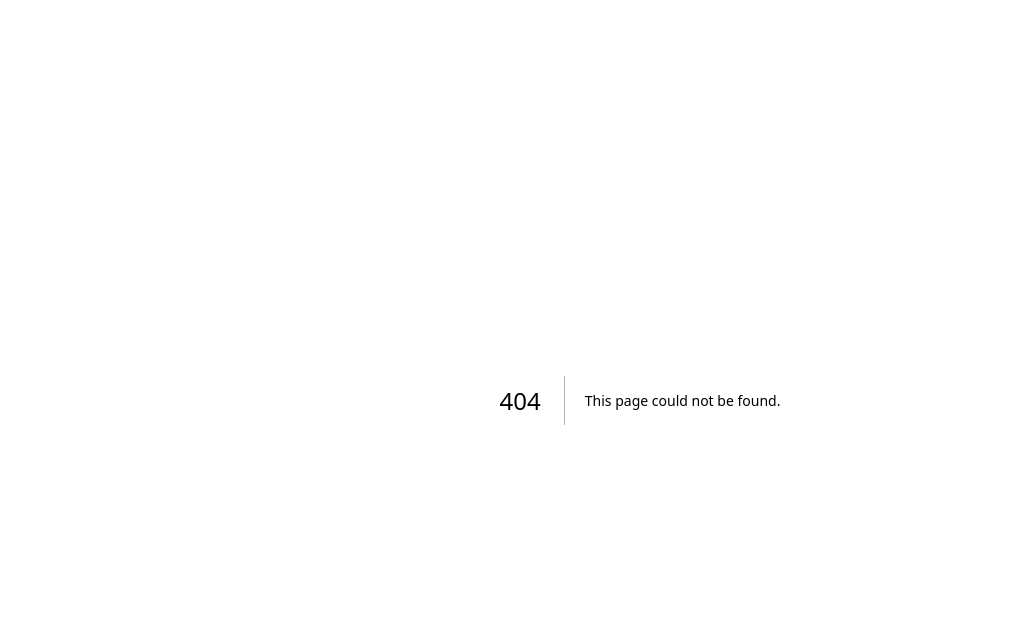
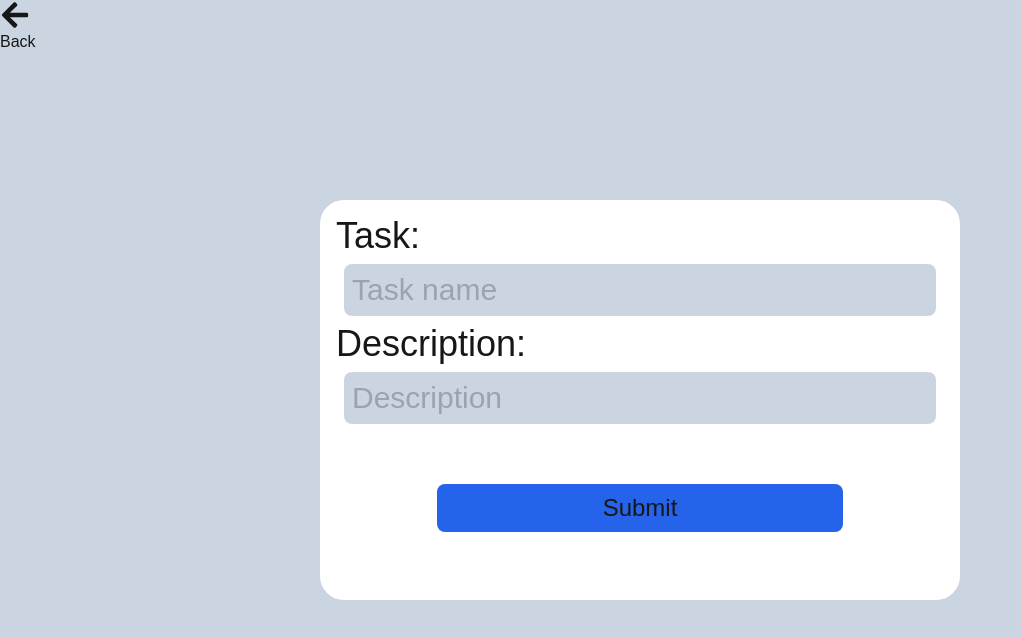
Before and after one commit to danny8823/todo-app, a Next.js app: page /add in a window 1280 px wide. Before the commit this address had no page. Shown: the top 638 px of the page, without its empty margins (0-1022 px from the left). Built offline with nearby package versions, Linux system fonts and the light colour scheme.

Commit message:
Added add to-do form

```diff
--- /dev/null
+++ b/app/add/layout.js
@@ -0,0 +1,15 @@
+import Link from "next/link";
+import { FaArrowLeft } from "react-icons/fa";
+
+export default function AddLayout({
+    children,
+}) {
+    return (
+        <div>
+            <div className = 'bg-slate-100 h-0'>
+               <Link href = '/todo'><FaArrowLeft className = 'text-3xl'/><span>Back</span></Link>
+            </div>
+            {children}
+        </div>
+    )
+}
--- /dev/null
+++ b/app/add/page.js
@@ -0,0 +1,26 @@
+'use client'
+
+import { Button } from "react-bootstrap"
+
+export default function Add() {
+    return(
+        <div className = 'bg-slate-300 h-screen w-screen flex justify-center items-center'>
+            <form className = 'bg-white flex flex-col w-1/2 h-1/2 p-4 rounded-3xl'>
+                <label
+                    className = 'text-4xl'
+                >Task:</label>
+                <input
+                    className = 'bg-slate-300 text-3xl rounded-lg m-2 p-2'
+                    placeholder="Task name"/>
+                <label
+                    className = 'text-4xl'
+                >Description:</label>
+                <input
+                    className= 'bg-slate-300 text-3xl rounded-lg m-2 p-2'
+                    placeholder="Description"/>
+                <button
+                    className = 'bg-blue-600 text-2xl w-2/3 h-12 rounded-lg m-auto'>Submit</button>
+             </form>
+        </div>
+    )
+}
--- a/app/globals.css
+++ b/app/globals.css
@@ -1,6 +1,7 @@
 @tailwind base;
 @tailwind components;
 @tailwind utilities;
+
 
 :root {
   --background: #ffffff;
--- /dev/null
+++ b/app/todo/layout.js
@@ -0,0 +1,9 @@
+import 'bootstrap/dist/css/bootstrap.min.css';
+
+export default function ToDoLayout({children}) {
+    return (
+        <>
+        {children}
+        </>
+    )
+}
--- a/app/todo/page.js
+++ b/app/todo/page.js
@@ -1,10 +1,13 @@
 import { FiLogOut } from "react-icons/fi";
+import Modal from 'react-bootstrap/Modal';
+import Link from "next/link";
 
 export default function ToDo() {
     return (
         <div>
-            <div className = 'text-left'>
-                <p className = 'bg-slate-300 text-2xl p-3'><FiLogOut />logout</p>
+            <div className = 'bg-slate-300 text-left flex justify-between'>
+                <p className = 'text-2xl p-3 mb-0'><FiLogOut />logout</p>
+                <Link className = 'no-underline text-black text-3xl p-3' href = '/add'>Add</Link>
             </div>
             <div className = 'bg-slate-300 h-screen flex flex-col items-center'>
                 <div className = 'bg-white w-2/4 h-full rounded-2xl'>
--- a/package.json
+++ b/package.json
@@ -10,10 +10,12 @@
   },
   "dependencies": {
     "axios": "^1.7.7",
+    "bootstrap": "^5.3.3",
     "cors": "^2.8.5",
     "dotenv": "^16.4.5",
     "next": "14.2.14",
     "react": "^18",
+    "react-bootstrap": "^2.10.5",
     "react-dom": "^18",
     "react-icons": "^5.3.0"
   },
```
Also changed, not shown: 1 other file (tests, documents, lock files or other folders).
